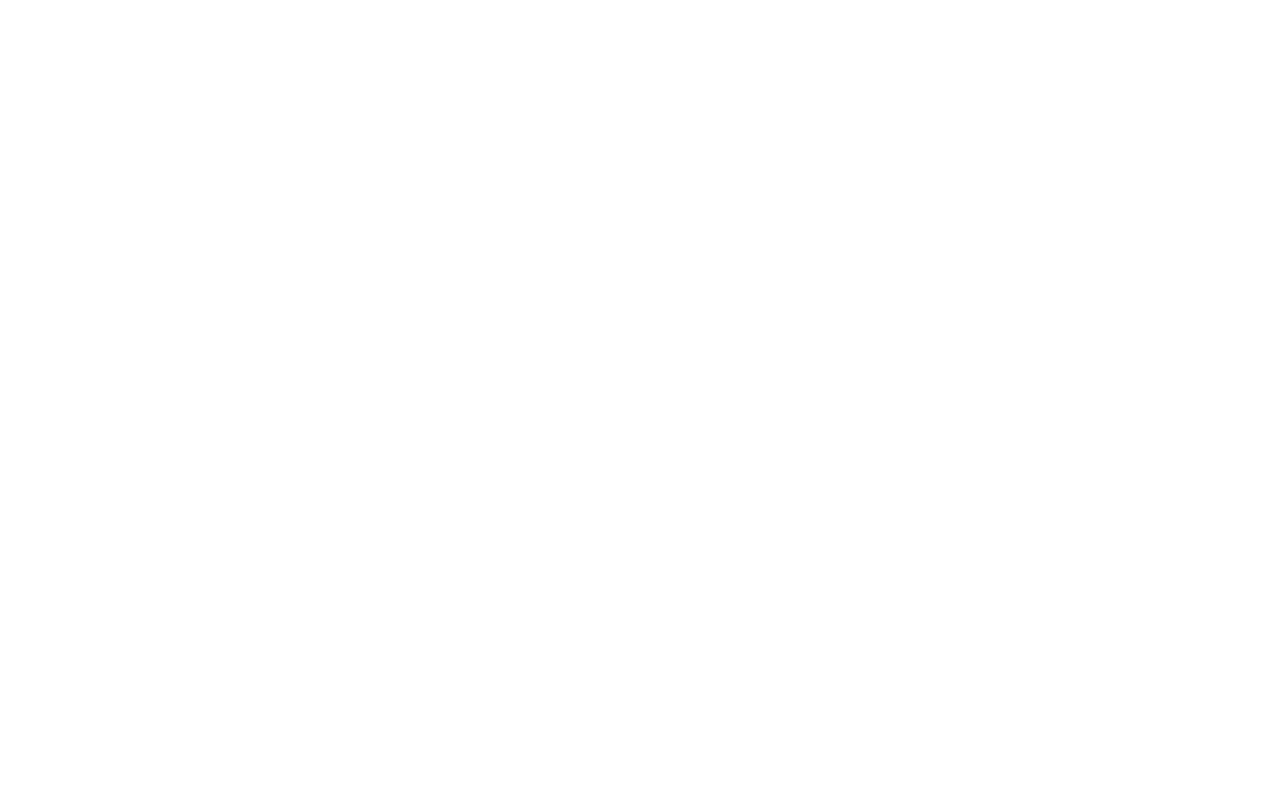
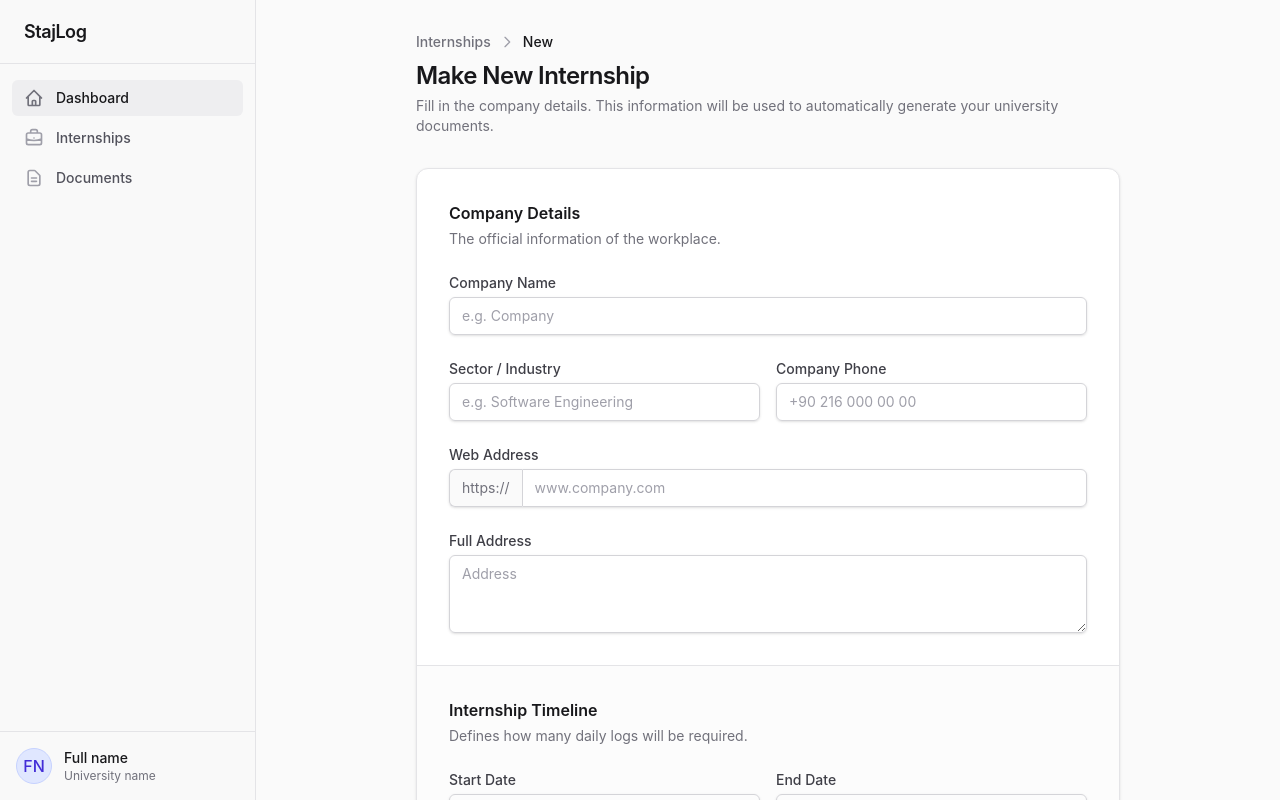
Before and after one commit to KeremVona/StajLog, a React (Vite) app in the folder client/: page /make-internship in a window 1280 px wide. Before the commit this address had no page. Built offline with nearby package versions, Linux system fonts and the light colour scheme; sample sign-in values are in the browser's storage; the HTML template or start-up script is replaced by a standard one.

Commit message:
frontend - make internship ui

```diff
--- a/client/src/App.tsx
+++ b/client/src/App.tsx
@@ -6,6 +6,7 @@
 import ProtectedRoute from "./utils/ProtectedRoute";
 import Internships from "./pages/Internships";
 import InternshipDetail from "./pages/InternshipDetail";
+import MakeInternship from "./pages/MakeInternship";
 
 function App() {
   return (
@@ -29,6 +30,11 @@
             path="/internships/:id"
             element={<ProtectedRoute content={<InternshipDetail />} />}
           />
+          <Route
+            path="/make-internship"
+            element={<ProtectedRoute content={<MakeInternship />} />}
+          />
+
         </Routes>
       </BrowserRouter>
     </>
--- /dev/null
+++ b/client/src/pages/MakeInternship.tsx
@@ -0,0 +1,185 @@
+import Sidebar from "../components/layout/Sidebar"
+
+const MakeInternship = () => {
+  return (
+    <div className="flex h-screen bg-zinc-50 font-sans text-zinc-900">
+      {/* Sidebar Navigation (Maintained for consistency) */}
+      <Sidebar />
+
+      {/* Main Content Area */}
+      <main className="flex-1 overflow-y-auto">
+        <div className="mx-auto max-w-3xl px-4 py-8 sm:px-6 lg:px-8">
+
+          {/* Breadcrumbs & Header */}
+          <div className="mb-8">
+            <nav className="flex items-center text-sm font-medium text-zinc-500 mb-2">
+              <a href="/internships" className="hover:text-zinc-900 transition-colors">Internships</a>
+              <svg className="mx-2 h-4 w-4 text-zinc-400" fill="none" viewBox="0 0 24 24" stroke="currentColor">
+                <path strokeLinecap="round" strokeLinejoin="round" strokeWidth={2} d="M9 5l7 7-7 7" />
+              </svg>
+              <span className="text-zinc-900">New</span>
+            </nav>
+
+            <h1 className="text-2xl font-semibold tracking-tight text-zinc-900">Make New Internship</h1>
+            <p className="mt-1 text-sm text-zinc-500">
+              Fill in the company details. This information will be used to automatically generate your university documents.
+            </p>
+          </div>
+
+          {/* Form Card */}
+          <div className="rounded-xl border border-zinc-200 bg-white shadow-sm overflow-hidden">
+            <form className="divide-y divide-zinc-200">
+
+              {/* Section 1: Company Details */}
+              <div className="p-6 sm:p-8 space-y-6">
+                <div>
+                  <h2 className="text-base font-semibold leading-6 text-zinc-900">Company Details</h2>
+                  <p className="mt-1 text-sm text-zinc-500">The official information of the workplace.</p>
+                </div>
+
+                <div className="grid grid-cols-1 gap-y-6 gap-x-4 sm:grid-cols-2">
+
+                  {/* Company Name */}
+                  <div className="sm:col-span-2">
+                    <label htmlFor="company_name" className="block text-sm font-medium text-zinc-700 mb-1">
+                      Company Name
+                    </label>
+                    <input
+                      type="text"
+                      name="company_name"
+                      id="company_name"
+                      required
+                      placeholder="e.g. Company"
+                      className="block w-full rounded-md border border-zinc-300 px-3 py-2 text-zinc-900 placeholder-zinc-400 shadow-sm focus:border-indigo-500 focus:outline-none focus:ring-1 focus:ring-indigo-500 sm:text-sm transition-colors"
+                    />
+                  </div>
+
+                  {/* Sector */}
+                  <div>
+                    <label htmlFor="sector" className="block text-sm font-medium text-zinc-700 mb-1">
+                      Sector / Industry
+                    </label>
+                    <input
+                      type="text"
+                      name="sector"
+                      id="sector"
+                      required
+                      placeholder="e.g. Software Engineering"
+                      className="block w-full rounded-md border border-zinc-300 px-3 py-2 text-zinc-900 placeholder-zinc-400 shadow-sm focus:border-indigo-500 focus:outline-none focus:ring-1 focus:ring-indigo-500 sm:text-sm transition-colors"
+                    />
+                  </div>
+
+                  {/* Company Phone */}
+                  <div>
+                    <label htmlFor="company_phone" className="block text-sm font-medium text-zinc-700 mb-1">
+                      Company Phone
+                    </label>
+                    <input
+                      type="tel"
+                      name="company_phone"
+                      id="company_phone"
+                      placeholder="+90 216 000 00 00"
+                      className="block w-full rounded-md border border-zinc-300 px-3 py-2 text-zinc-900 placeholder-zinc-400 shadow-sm focus:border-indigo-500 focus:outline-none focus:ring-1 focus:ring-indigo-500 sm:text-sm transition-colors"
+                    />
+                  </div>
+
+                  {/* Web Address */}
+                  <div className="sm:col-span-2">
+                    <label htmlFor="web_address" className="block text-sm font-medium text-zinc-700 mb-1">
+                      Web Address
+                    </label>
+                    <div className="flex rounded-md shadow-sm">
+                      <span className="inline-flex items-center rounded-l-md border border-r-0 border-zinc-300 bg-zinc-50 px-3 text-zinc-500 sm:text-sm">
+                        https://
+                      </span>
+                      <input
+                        type="text"
+                        name="web_address"
+                        id="web_address"
+                        placeholder="www.company.com"
+                        className="block w-full min-w-0 flex-1 rounded-none rounded-r-md border border-zinc-300 px-3 py-2 text-zinc-900 placeholder-zinc-400 focus:border-indigo-500 focus:outline-none focus:ring-1 focus:ring-indigo-500 sm:text-sm transition-colors"
+                      />
+                    </div>
+                  </div>
+
+                  {/* Company Address */}
+                  <div className="sm:col-span-2">
+                    <label htmlFor="company_address" className="block text-sm font-medium text-zinc-700 mb-1">
+                      Full Address
+                    </label>
+                    <textarea
+                      id="company_address"
+                      name="company_address"
+                      rows={3}
+                      required
+                      placeholder="Address"
+                      className="block w-full rounded-md border border-zinc-300 px-3 py-2 text-zinc-900 placeholder-zinc-400 shadow-sm focus:border-indigo-500 focus:outline-none focus:ring-1 focus:ring-indigo-500 sm:text-sm transition-colors"
+                    />
+                  </div>
+                </div>
+              </div>
+
+              {/* Section 2: Timeline */}
+              <div className="p-6 sm:p-8 space-y-6 bg-zinc-50/50">
+                <div>
+                  <h2 className="text-base font-semibold leading-6 text-zinc-900">Internship Timeline</h2>
+                  <p className="mt-1 text-sm text-zinc-500">Defines how many daily logs will be required.</p>
+                </div>
+
+                <div className="grid grid-cols-1 gap-y-6 gap-x-4 sm:grid-cols-2">
+                  {/* Start Date */}
+                  <div>
+                    <label htmlFor="start_date" className="block text-sm font-medium text-zinc-700 mb-1">
+                      Start Date
+                    </label>
+                    <input
+                      type="date"
+                      name="start_date"
+                      id="start_date"
+                      required
+                      className="block w-full rounded-md border border-zinc-300 px-3 py-2 text-zinc-900 shadow-sm focus:border-indigo-500 focus:outline-none focus:ring-1 focus:ring-indigo-500 sm:text-sm transition-colors"
+                    />
+                  </div>
+
+                  {/* End Date */}
+                  <div>
+                    <label htmlFor="end_date" className="block text-sm font-medium text-zinc-700 mb-1">
+                      End Date
+                    </label>
+                    <input
+                      type="date"
+                      name="end_date"
+                      id="end_date"
+                      required
+                      className="block w-full rounded-md border border-zinc-300 px-3 py-2 text-zinc-900 shadow-sm focus:border-indigo-500 focus:outline-none focus:ring-1 focus:ring-indigo-500 sm:text-sm transition-colors"
+                    />
+                  </div>
+                </div>
+              </div>
+
+              {/* Form Actions */}
+              <div className="flex items-center justify-end gap-x-4 px-6 py-4 sm:px-8 bg-zinc-50">
+                <button
+                  type="button"
+                  className="text-sm font-medium text-zinc-700 hover:text-zinc-900 transition-colors"
+                >
+                  Cancel
+                </button>
+                <button
+                  type="submit"
+                  className="inline-flex justify-center rounded-md bg-indigo-600 px-4 py-2 text-sm font-medium text-white shadow-sm hover:bg-indigo-700 focus:outline-none focus:ring-2 focus:ring-indigo-500 focus:ring-offset-2 transition-colors"
+                >
+                  Make Internship
+                </button>
+              </div>
+
+            </form>
+          </div>
+
+        </div>
+      </main>
+    </div>
+  )
+}
+
+export default MakeInternship
```
Also changed, not shown: 1 other file (tests, documents, lock files or other folders).
